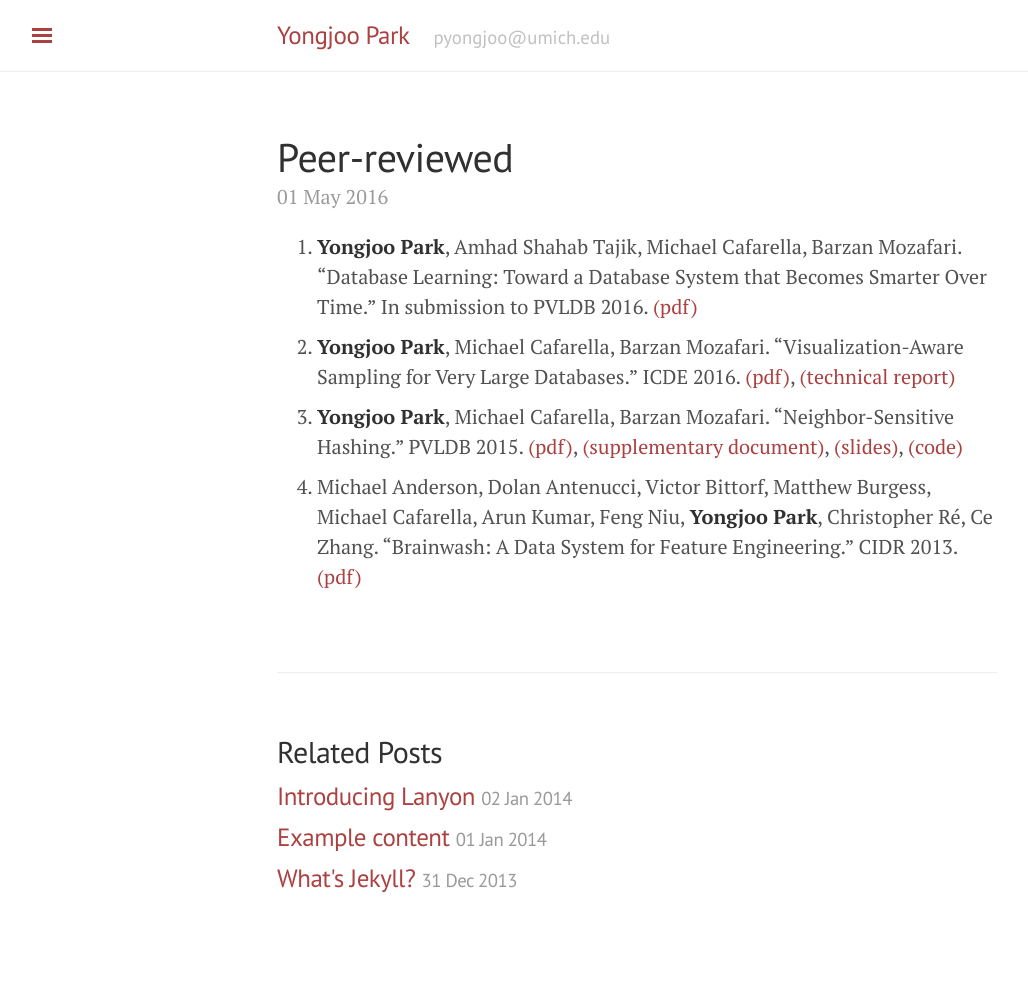
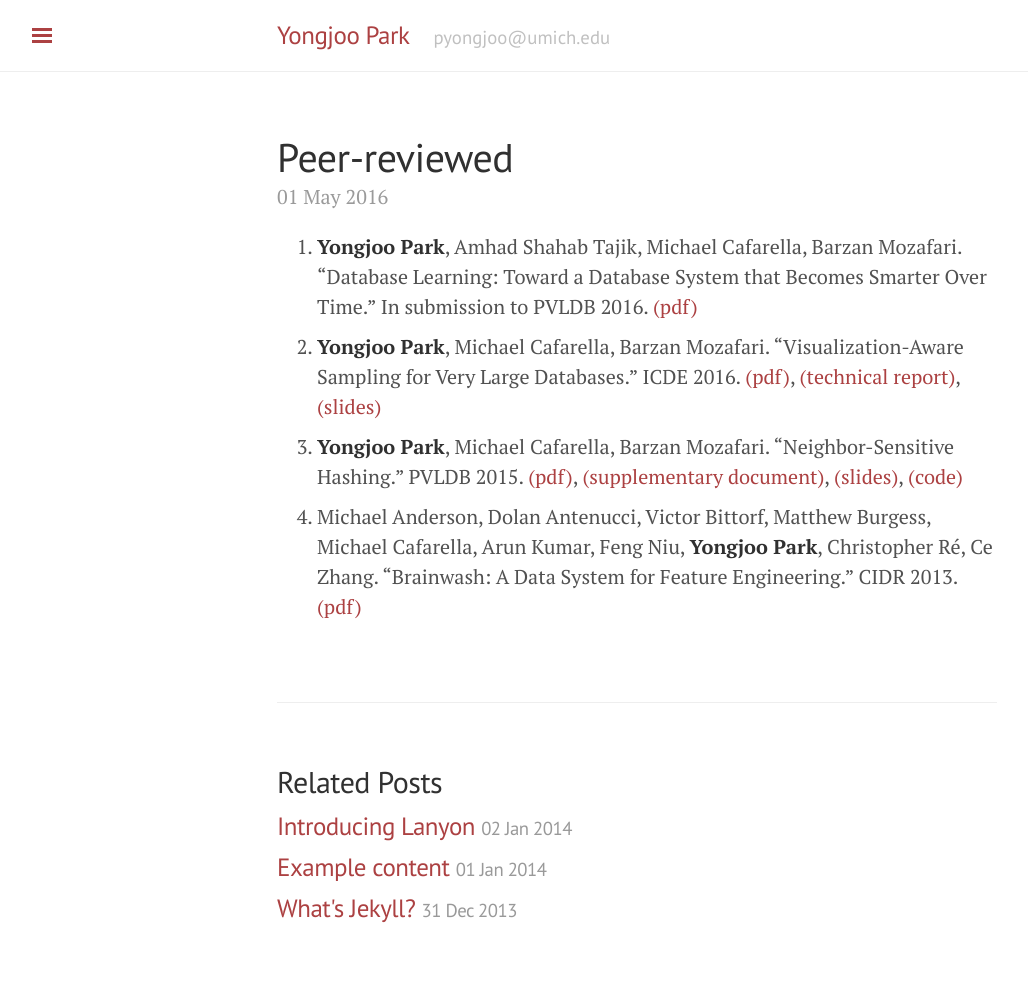
Before and after one commit to pyongjoo/pyongjoo.github.io, a Jekyll site: the page built from _publications/2016-05-01-peer-reviewed.md, in a window 1280 px wide. Shown: the whole page, without its empty margins (3-1031 px from the left). Built offline with Jekyll 4.4.1, drawn with Linux system fonts in a browser that asks for light colours; before the commit the page ends 955 px from its top, so only the background shows below that.

Commit message:
added icde slides

```diff
--- a/_publications/2016-05-01-peer-reviewed.md
+++ b/_publications/2016-05-01-peer-reviewed.md
@@ -6,7 +6,8 @@ title: Peer-reviewed
 1. **Yongjoo Park**, Amhad Shahab Tajik, Michael Cafarella, Barzan Mozafari.  "Database Learning: Toward a Database System that Becomes Smarter Over Time." In submission to PVLDB 2016.
    [(pdf)]({{ site.url }}/resources/dblt.pdf)
 1. **Yongjoo Park**, Michael Cafarella, Barzan Mozafari. "Visualization-Aware Sampling for Very Large Databases." ICDE 2016.
-   [(pdf)]({{ site.url }}/resources/ypark_icde16.pdf), [(technical report)](http://arxiv.org/abs/1510.03921)
+   [(pdf)]({{ site.url }}/resources/ypark_icde16.pdf), [(technical report)](http://arxiv.org/abs/1510.03921),
+   [(slides)]({{ site.url }}/resources/vas_slides_icde16.pdf)
 1. **Yongjoo Park**, Michael Cafarella, Barzan Mozafari. "Neighbor-Sensitive Hashing." PVLDB 2015.
    [(pdf)](http://www.vldb.org/pvldb/vol9/p144-park.pdf), [(supplementary
    document)]({{ site.url }}/resources/vldb2016sup.pdf),
```
Also changed, not shown: 1 other file.
